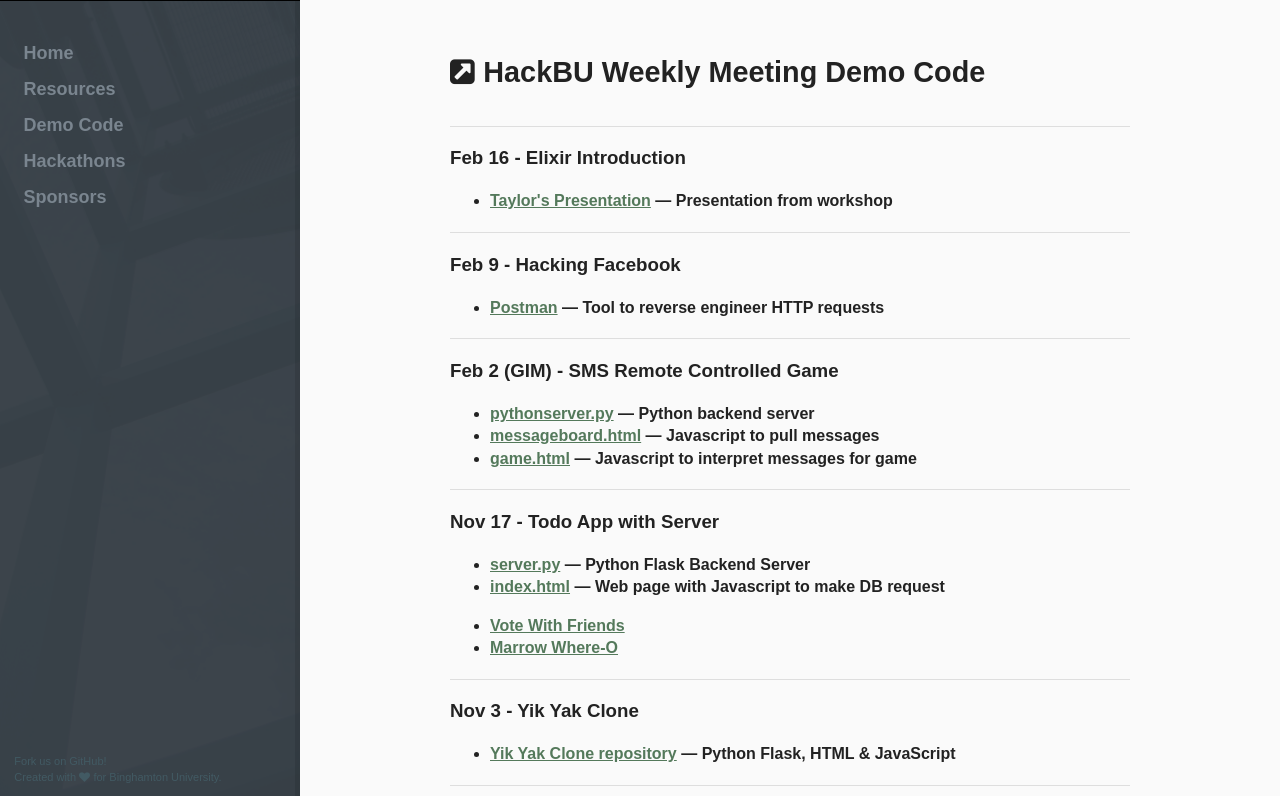
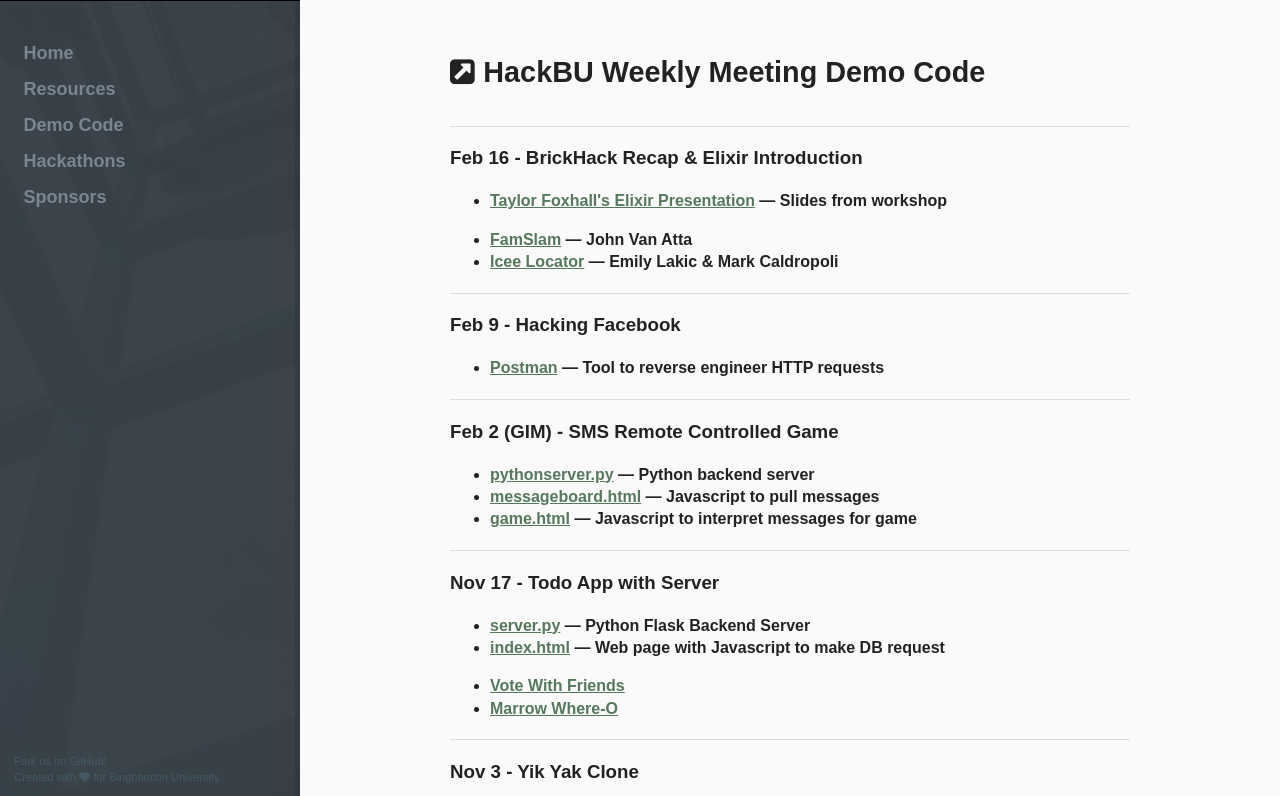
Before and after one commit to hackbinghamton/hackbinghamton.github.io, a Jekyll site: the page built from demo/index.html, in a window 1280 px wide and 900 px high, cut to the strip 104-900 px from the top of the window. Built offline with Jekyll 4.4.1, drawn with Linux system fonts in a browser that asks for light colours; nearby versions of some CDN libraries.

Commit message:
add famspam and iceelocator to feb 16

```diff
--- a/demo/index.html
+++ b/demo/index.html
@@ -8,11 +8,19 @@ description: Play with the code and projects demoed at HackBU workshops
     <h2><i class="fa fa-external-link-square"></i>HackBU Weekly Meeting Demo Code</h2>
 </div>
 <div class="article">
-    <h3>Feb 16 - Elixir Introduction</h3>
+    <h3>Feb 16 - BrickHack Recap &amp; Elixir Introduction</h3>
     <ul>
         <li>
-          <b><a href="elixir/elixir-intro.html">Taylor's Presentation</a> &mdash; Presentation from workshop</b><br />
+          <b><a href="elixir/elixir-intro.html">Taylor Foxhall's Elixir Presentation</a> &mdash; Slides from workshop</b><br />
         </li>
+    </ul>
+    <ul>
+      <li>
+        <b><a href="https://github.com/triggthediscovery/famspam">FamSlam</a> &mdash; John Van Atta</b><br />
+      </li>
+      <li>
+        <b><a href="https://github.com/markcaldropoli/iceelocator">Icee Locator</a> &mdash; Emily Lakic &amp; Mark Caldropoli</b><br />
+      </li>
     </ul>
 </div>
 
@@ -25,7 +33,6 @@ description: Play with the code and projects demoed at HackBU workshops
         </li>
     </ul>
 </div>
-
 
 <div class="article">
     <h3>Feb 2 (GIM) - SMS Remote Controlled Game</h3>
```
